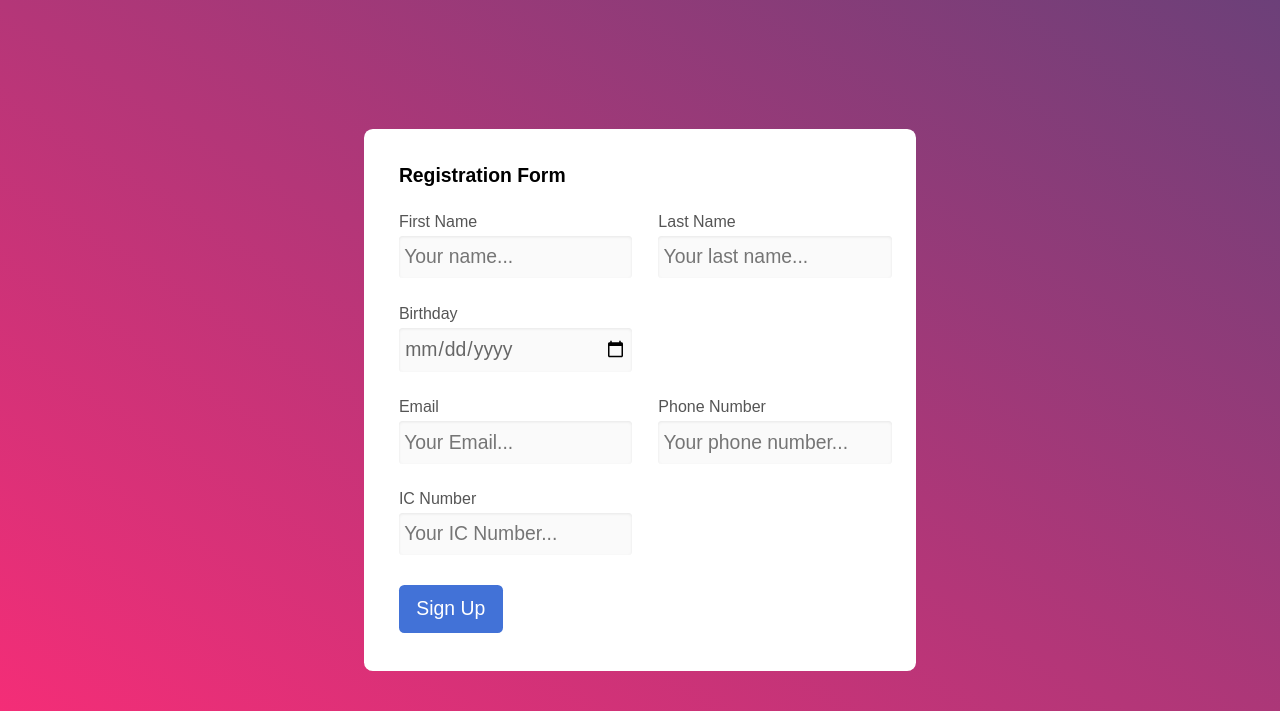
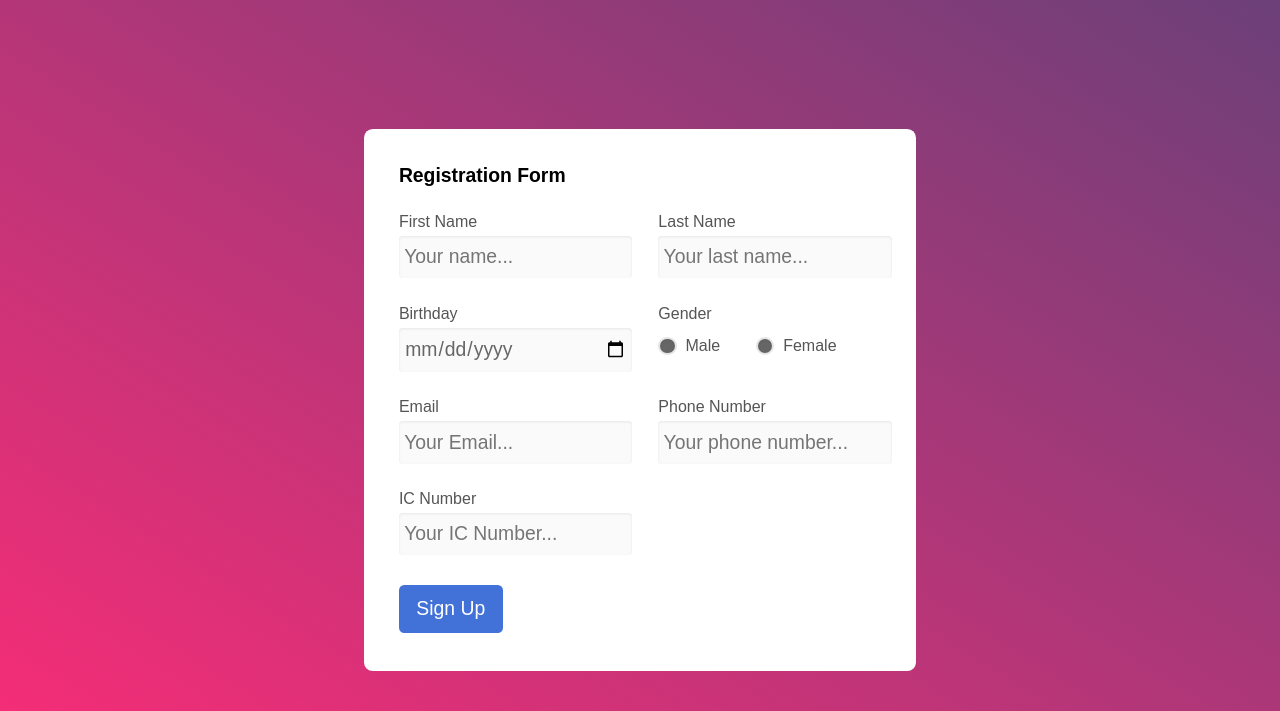
Before and after one commit to pjhoodsta/APU_Web_Project_Sanctuary, a PHP site: page /registration.html in a window 1280 px wide. Shown: the top 711 px of the page. Run offline with PHP 8.4, Linux system fonts and the light colour scheme.

Commit message:
resolved display issue in Radio box, before starting Custom radio box color

```diff
--- a/registration.html
+++ b/registration.html
@@ -39,18 +39,20 @@
               <input type="date" id="birthday" name="birthday" />
             </div>
 
-            <!-- <div class="card-item">
+            <div class="card-item">
               <label>Gender</label>
-              <div class="">
-                <input type="radio" name="gender" checked="checked" />Male
-                <span class="checkmark"></span>
+
+              <div class="radio-container">
+                <label class="radio-item">
+                  <input type="radio" name="gender" checked />
+                  Male
+                </label>
+                <label class="radio-item">
+                  <input type="radio" name="gender" />
+                  Female
+                </label>
               </div>
-              <div class="">
-                <input type="radio" name="gender" />Female<span
-                  class="checkmark"
-                ></span>
-              </div>
-            </div> -->
+            </div>
           </div>
 
           <div class="card-item-wrapper">
--- a/styles.css
+++ b/styles.css
@@ -93,10 +93,33 @@ section.card-registration {
 .card-item {
   width: 46.2%;
 }
+.radio-container {
+  display: flex;
+  justify-content: space-between;
+  align-items: center;
+  width: 80%;
+  margin-top: 0.8rem;
+}
 
-#radio-container {
-}
 .radio-item {
   cursor: pointer;
-  width: 100%;
+  display: flex;
 }
+input[type="radio"] {
+  appearance: none;
+  /* For iOS < 15 to remove gradient background */
+  background-color: #666;
+  /* Not removed via appearance */
+  margin: 0;
+  font: inherit;
+  color: #e5e5e5;
+  width: 1.15em;
+  height: 1.15em;
+  border: 0.15em solid currentColor;
+  border-radius: 50%;
+
+  place-content: center;
+  margin-right: 0.5rem;
+}
+input[type="radio"]::before {
+}
```
